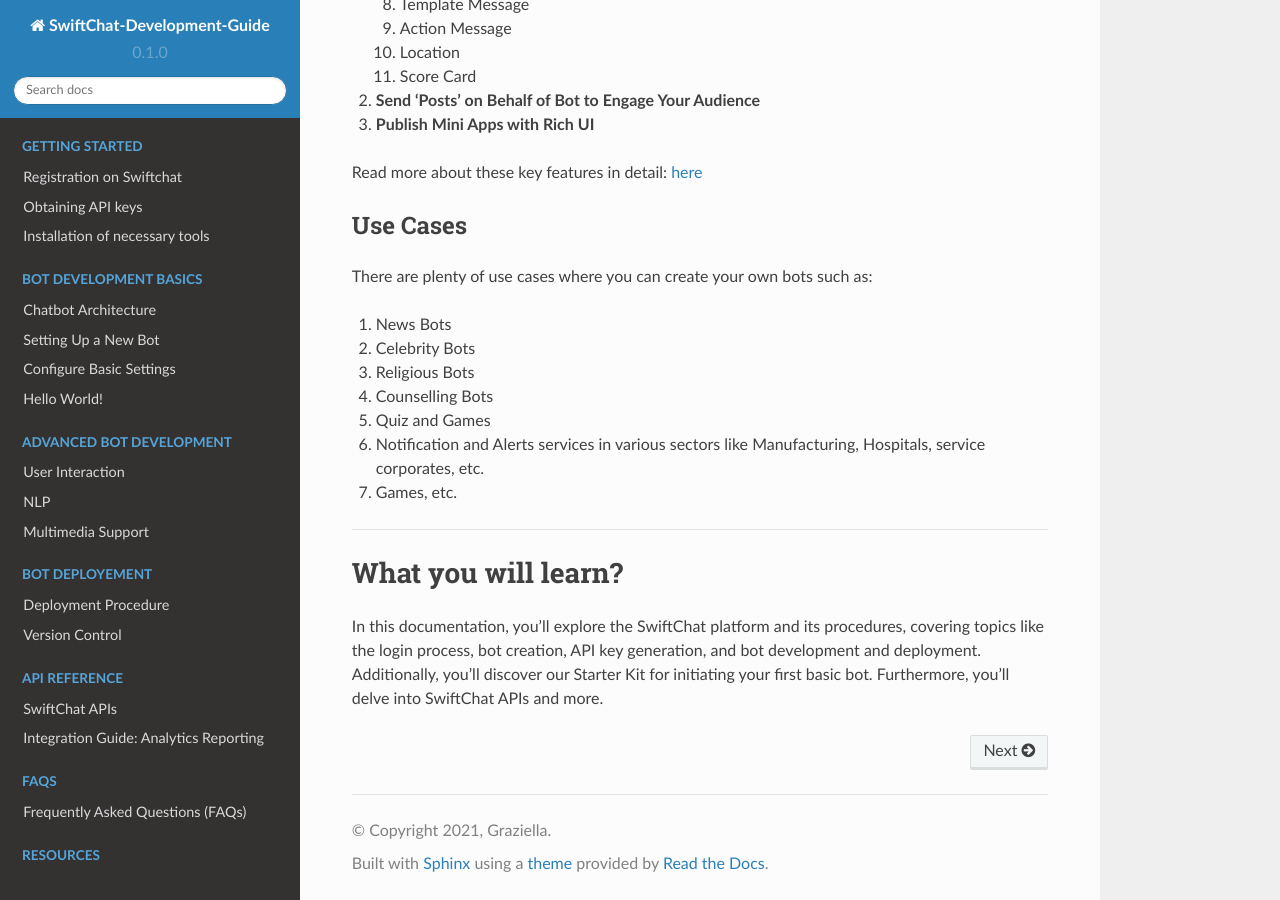
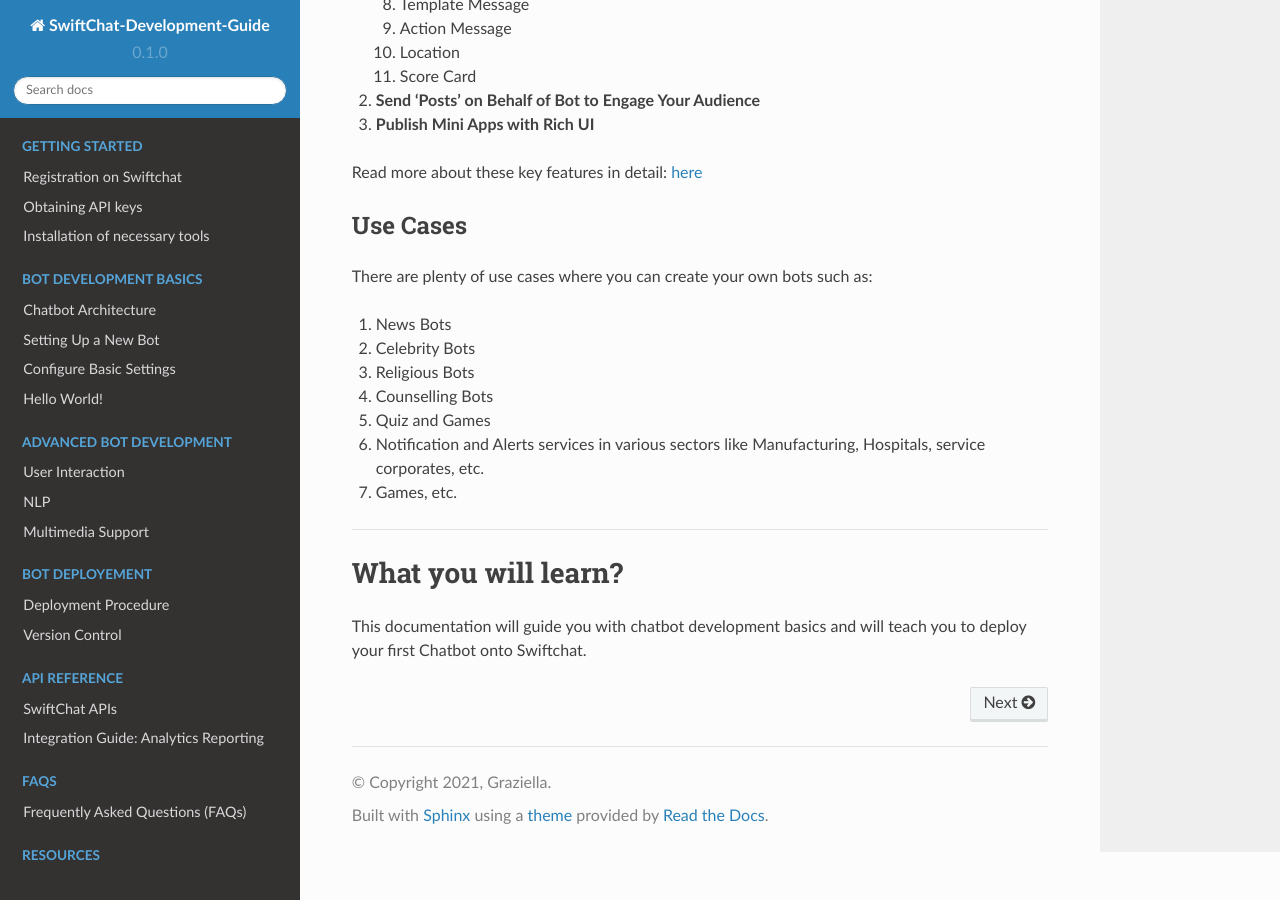
Before and after one commit to Priyanka-sharma181/Chatbot-Development-Guide, a Sphinx documentation site: the page built from docs/source/index.rst, in a window 1280 px wide and 900 px high, scrolled down 836 px. Built offline with Sphinx 7.4.7 and the Read the Docs theme 2.0.0, drawn with Linux system fonts in a browser that asks for light colours.

Commit message:
Update index.rst

```diff
--- a/docs/source/index.rst
+++ b/docs/source/index.rst
@@ -49,8 +49,7 @@
 
 What you will learn?
 ====================
-In this documentation, you'll explore the SwiftChat platform and its procedures, covering topics like the login process, bot creation, API key generation, and bot development and deployment. Additionally, you'll discover our Starter Kit for initiating your first basic bot. Furthermore, you'll delve into SwiftChat APIs and more.
-
+This documentation will guide you with chatbot development basics and will teach you to deploy your first Chatbot onto Swiftchat.
 
 .. only:: not index
 
```
